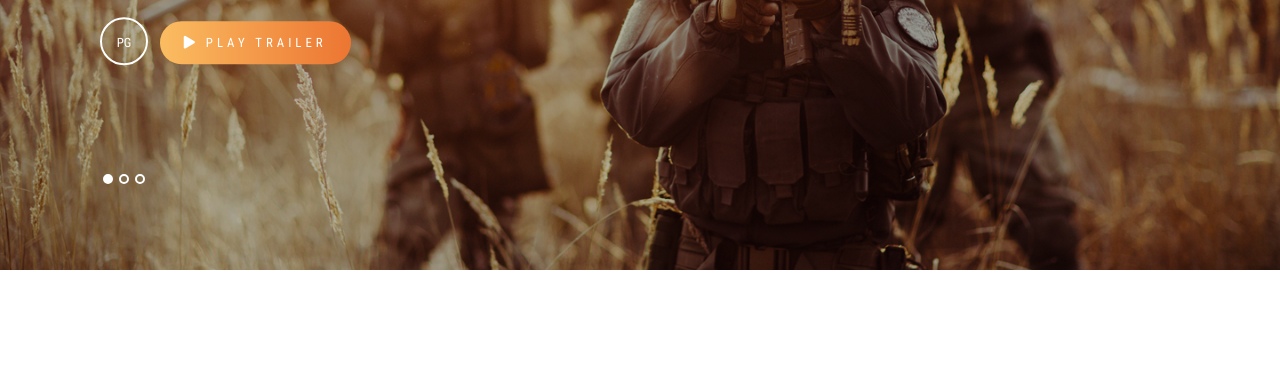
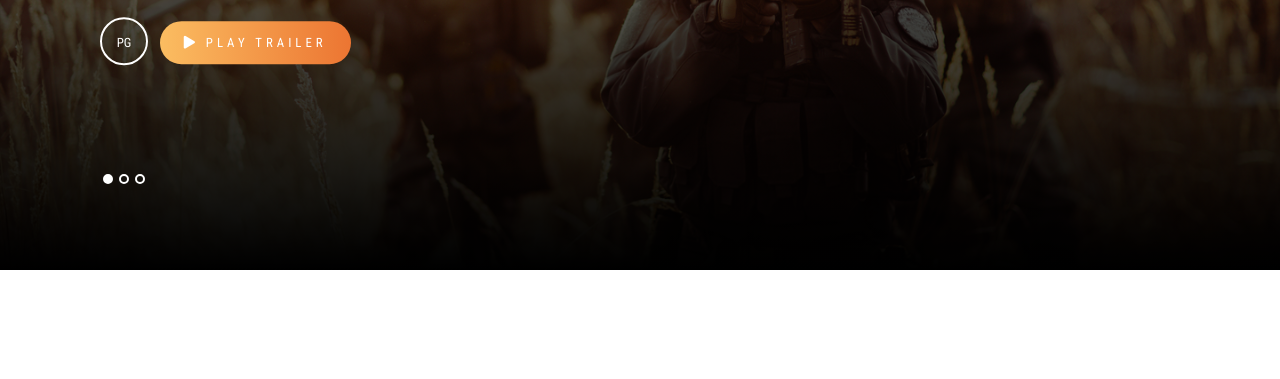
Before and after one commit to iIlumi/cyber_movieBS, a plain HTML site: page index.html in a window 1280 px wide. Shown: the part 421-800 px from the top of the page. Drawn offline with nearby package versions, Linux system fonts and the light colour scheme.

Commit message:
carousel linear black overlay

```diff
--- a/css/index.css
+++ b/css/index.css
@@ -243,3 +243,20 @@ hoặc set trực tiếp background-clip: border-box;
   background-color: white;
   background-clip: border-box;
 }
+
+/* TODO
+check thử vị trí đặt before bên dưới các div khác xem ntn
+Cách 2 là tạo 1 div overlay rỗng, trong carousel-item và bên dưới img với class movieCarousel__overlay, ko cần content và block
+*/
+.carousel-item::before{
+  content: "";
+  display: block;
+  width: 100%;
+  height: 100%;
+
+  position: absolute;
+  top: 0;
+  left: 0;
+
+  background: linear-gradient(to top, black, transparent);
+}
```
